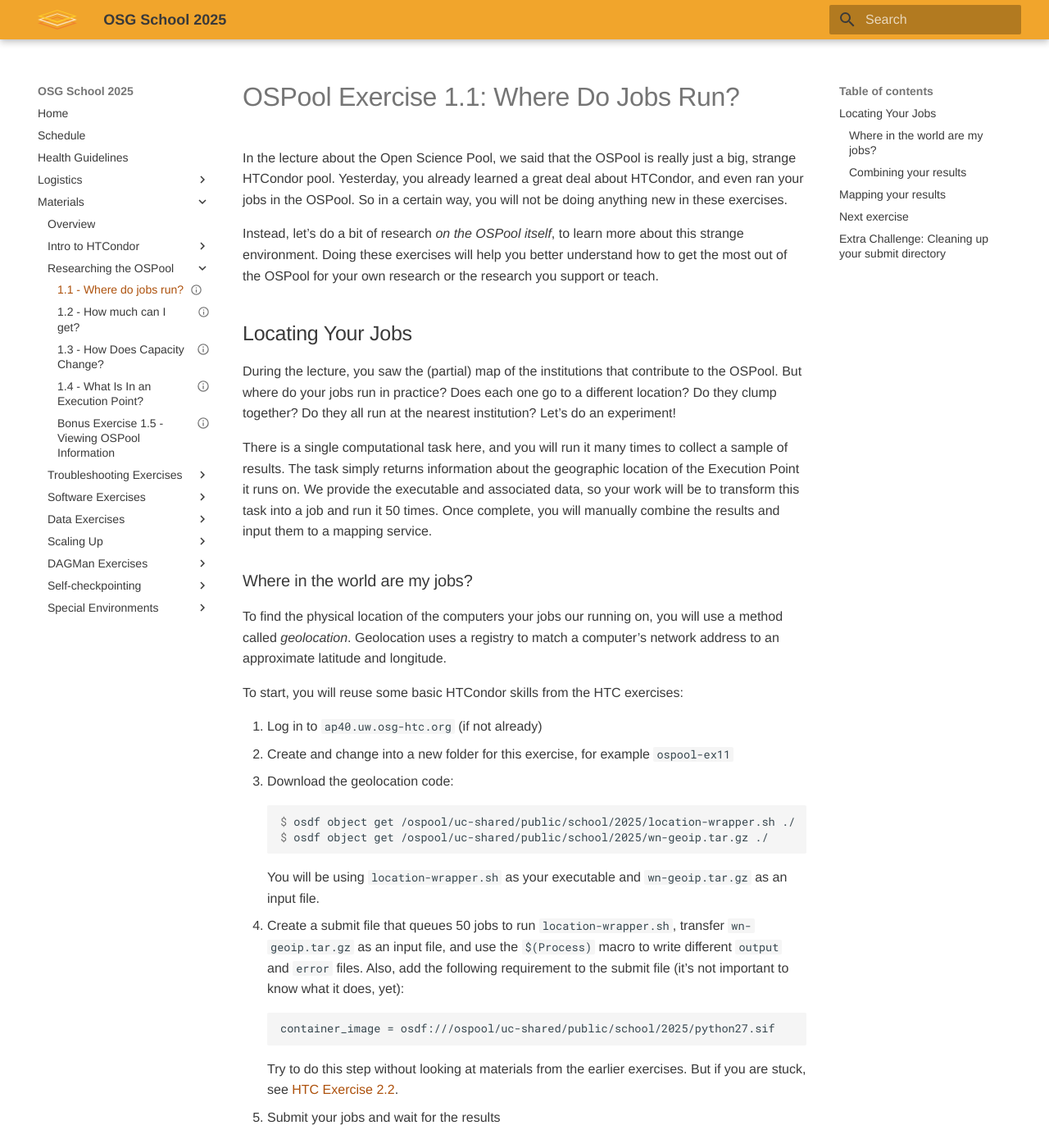
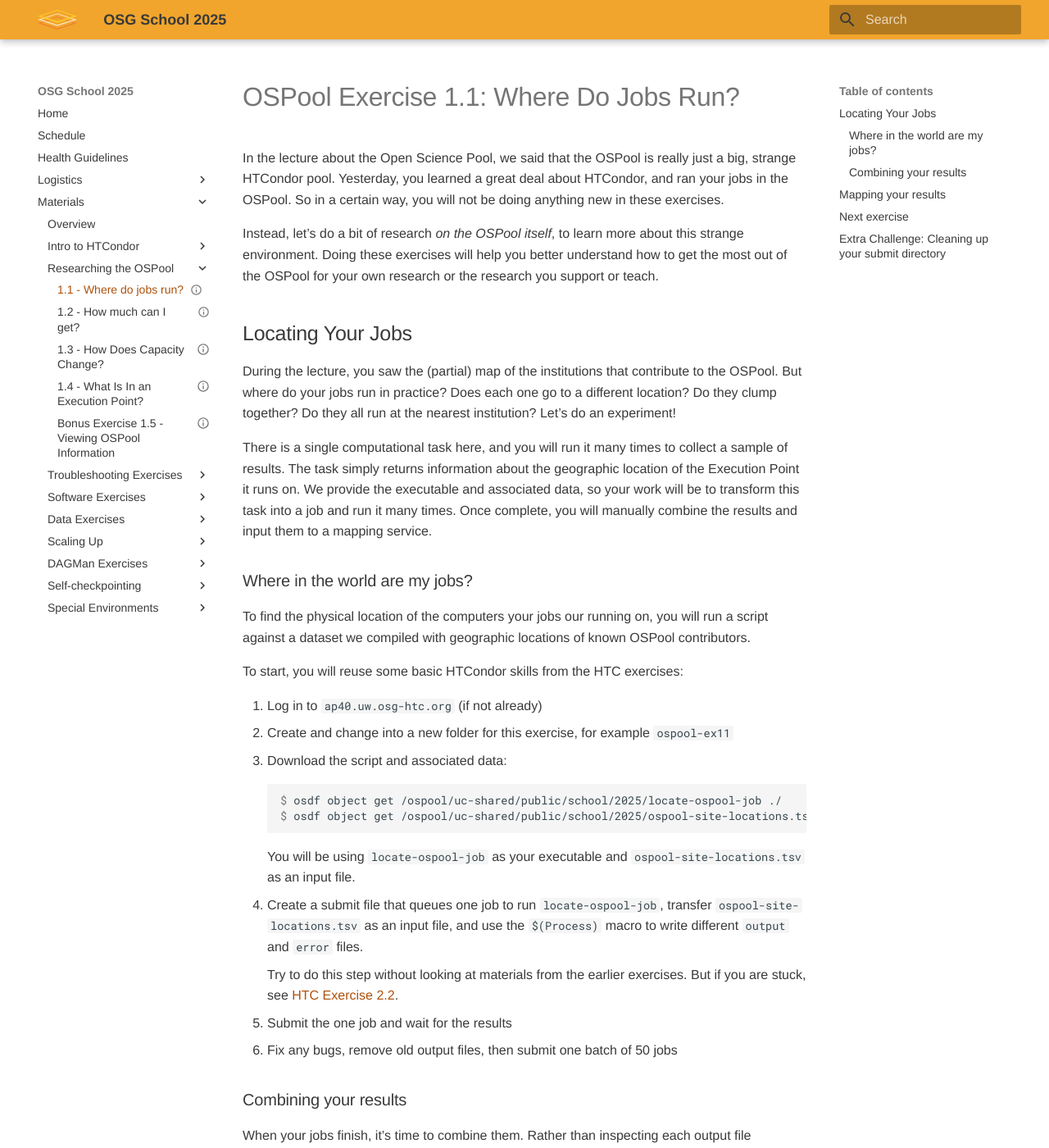
Before and after one commit to osg-htc/school-2025, an MkDocs documentation site: the page built from docs/materials/ospool/part1-ex1-where-run.md, in a window 1280 px wide and 1400 px high. Shown: the whole window at 82% size. Built offline with MkDocs 1.6.1 and Material for MkDocs 9.7.7, drawn with Linux system fonts in a browser that asks for light colours; some of the changed text lies outside the part shown.

Commit message:
Updated OSPool ex 1.1 with Mats new code

````diff
--- a/docs/materials/ospool/part1-ex1-where-run.md
+++ b/docs/materials/ospool/part1-ex1-where-run.md
@@ -6,8 +6,8 @@
 
 In the lecture about the Open Science Pool,
 we said that the OSPool is really just a big, strange HTCondor pool.
-Yesterday, you already learned a great deal about HTCondor,
-and even ran your jobs in the OSPool.
+Yesterday, you learned a great deal about HTCondor,
+and ran your jobs in the OSPool.
 So in a certain way, you will not be doing anything new in these exercises.
 
 Instead, let’s do a bit of research _on the OSPool itself_,
@@ -27,37 +27,35 @@
 There is a single computational task here, and you will run it many times to collect a sample of results.
 The task simply returns information about the geographic location of the Execution Point it runs on.
 We provide the executable and associated data,
-so your work will be to transform this task into a job and run it 50 times.
+so your work will be to transform this task into a job and run it many times.
 Once complete, you will manually combine the results and input them to a mapping service.
 
 ### Where in the world are my jobs?
 
-To find the physical location of the computers your jobs our running on, you will use a method called *geolocation*.
-Geolocation uses a registry to match a computer’s network address to an approximate latitude and longitude.
+To find the physical location of the computers your jobs our running on,
+you will run a script against a dataset we compiled with geographic locations of known OSPool contributors.
 
 To start, you will reuse some basic HTCondor skills from the HTC exercises:
 
 1.  Log in to `ap40.uw.osg-htc.org` (if not already)
 1.  Create and change into a new folder for this exercise, for example `ospool-ex11`
-1.  Download the geolocation code:
+1.  Download the script and associated data:
 
         :::console
-        $ osdf object get /ospool/uc-shared/public/school/2025/location-wrapper.sh ./
-        $ osdf object get /ospool/uc-shared/public/school/2025/wn-geoip.tar.gz ./
+        $ osdf object get /ospool/uc-shared/public/school/2025/locate-ospool-job ./
+        $ osdf object get /ospool/uc-shared/public/school/2025/ospool-site-locations.tsv ./
 
-    You will be using `location-wrapper.sh` as your executable and `wn-geoip.tar.gz` as an input file.
+    You will be using `locate-ospool-job` as your executable and `ospool-site-locations.tsv` as an input file.
 
-1.  Create a submit file that queues 50 jobs to run `location-wrapper.sh`,
-    transfer `wn-geoip.tar.gz` as an input file,
+1.  Create a submit file that queues one job to run `locate-ospool-job`,
+    transfer `ospool-site-locations.tsv` as an input file,
     and use the `$(Process)` macro to write different `output` and `error` files.
-    Also, add the following requirement to the submit file (it’s not important to know what it does, yet):
-
-        container_image = osdf:///ospool/uc-shared/public/school/2025/python27.sif
 
     Try to do this step without looking at materials from the earlier exercises.
     But if you are stuck, see [HTC Exercise 2.2](../htcondor/part2-ex2-queue-n.md).
 
-1.  Submit your jobs and wait for the results
+1.  Submit the one job and wait for the results
+1.  Fix any bugs, remove old output files, then submit one batch of 50 jobs
 
 ### Combining your results
 
@@ -71,9 +69,7 @@
 $ cat location-*.out
 ```
 
-The * is a wildcard so the above cat command runs on all files that start with location- and end in .out. Additionally, you can use cat in combination with the sort and uniq commands using "pipes" (|) to print only the unique results:
-
-The `*` is a wildcard so the above cat command runs on all files that start with `location-` and end in `.out`.
+The `*` is a wildcard, so the above `cat` command runs on all files that start with `location-` and end in `.out`.
 Additionally, you can use `cat` in combination with the `sort` and `uniq` commands using “pipes” (`|`)
 to print only the unique results:
 
@@ -84,9 +80,13 @@
 ## Mapping your results
 
 To see the locations of the Execution Points that your jobs ran on,
-use the https://www.mapcustomizer.com/ website.
-Copy and paste the combined (unique) results into the text box that pops up
-when clicking on the “Bulk Entry” button on the right-hand side.
+use the [MapCustomizer](https://www.mapcustomizer.com/) website:
+
+1.  Go to the site
+1.  Click on the “Bulk Entry” button on the right-hand side
+1.  Copy the combined (unique) results from your terminal window
+1.  Paste them into the “Locations” text box (they are formatted correctly already)
+1.  Click the “Add locations” button to plot the locations
 
 Where did your jobs run?
 Did they spread out a lot, clump together, all go to the nearest institution, or something else?
````
